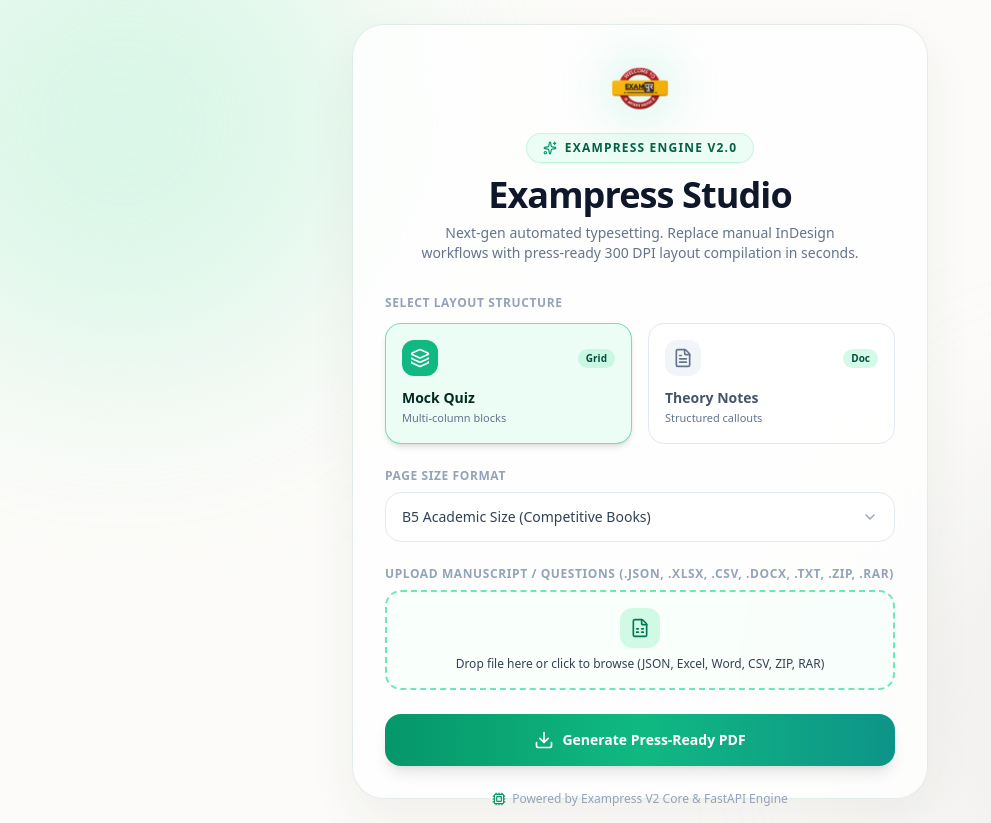
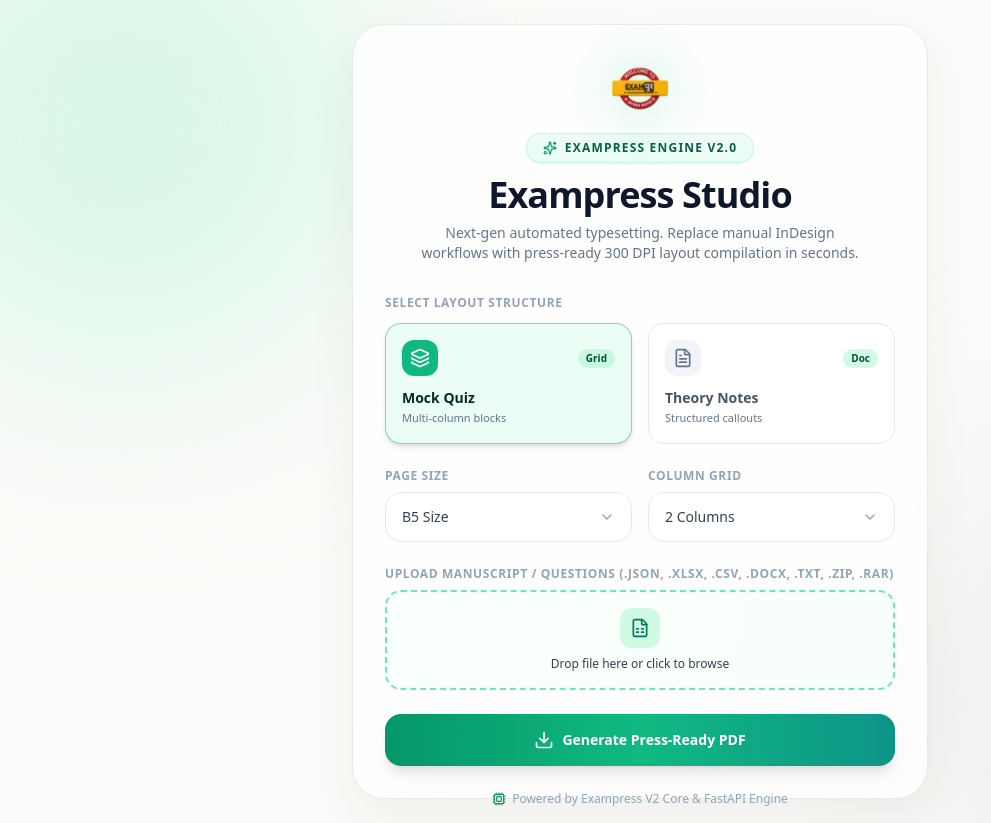
Before and after one commit to AK47amit/exampress-v2, a React (Vite) app in the folder frontend/: page / in a window 1280 px wide. Shown: the whole page, without its empty margins (0-991 px from the left). Built offline with nearby package versions, Linux system fonts and the light colour scheme.

Commit message:
Fix column layout and add dynamic column selector

```diff
--- a/frontend/src/App.tsx
+++ b/frontend/src/App.tsx
@@ -6,10 +6,12 @@
 export default function App() {
   const [bookType, setBookType] = useState('quiz');
   const [formatSize, setFormatSize] = useState('B5');
+  const [columnCount, setColumnCount] = useState('2'); // Added Column Count State
   const [selectedFile, setSelectedFile] = useState<File | null>(null);
   const [loading, setLoading] = useState(false);
   const [success, setSuccess] = useState(false);
   const [isOpen, setIsOpen] = useState(false);
+  const [isColOpen, setIsColOpen] = useState(false); // Dropdown toggle for columns
 
   const handleFileChange = (e: React.ChangeEvent<HTMLInputElement>) => {
     if (e.target.files && e.target.files[0]) {
@@ -25,12 +27,12 @@
     const formData = new FormData();
     formData.append('book_type', bookType);
     formData.append('format_size', formatSize);
+    formData.append('column_count', columnCount); // Sending column count to backend
     if (selectedFile) {
       formData.append('file', selectedFile);
     }
 
     try {
-      // Create an AbortController to handle long cold-starts for Render backend (90 seconds timeout)
       const controller = new AbortController();
       const timeoutId = setTimeout(() => controller.abort(), 90000);
 
@@ -47,7 +49,7 @@
         const url = window.URL.createObjectURL(blob);
         const a = document.createElement('a');
         a.href = url;
-        a.download = `exampress_${bookType}_${formatSize}.pdf`;
+        a.download = `exampress_${bookType}_${formatSize}_${columnCount}col.pdf`;
         document.body.appendChild(a);
         a.click();
         a.remove();
@@ -130,31 +132,41 @@
             </div>
           </div>
 
+          <div className="grid grid-cols-2 gap-4">
+            {/* Page Size Format */}
             <div>
-            <label className="block text-xs font-bold uppercase tracking-wider text-slate-400 mb-2">Page Size Format</label>
+              <label className="block text-xs font-bold uppercase tracking-wider text-slate-400 mb-2">Page Size</label>
               <div className="relative">
                 <div
                   onClick={() => setIsOpen(!isOpen)}
                   className="w-full bg-white/90 border border-slate-200 rounded-2xl px-4 py-3.5 text-slate-700 text-sm flex items-center justify-between cursor-pointer"
                 >
-                <span className="font-medium">
-                  {formatSize === 'B5' ? 'B5 Academic Size (Competitive Books)' : 'A4 Standard Format (Comprehensive Guides)'}
-                </span>
+                  <span className="font-medium truncate">{formatSize} Size</span>
                   <ChevronDown className={`w-4 h-4 text-slate-400 transition-transform ${isOpen ? 'rotate-180 text-emerald-600' : ''}`} />
                 </div>
 
                 <div className={`absolute top-full left-0 right-0 mt-2 bg-white/95 border border-emerald-100 rounded-2xl shadow-xl overflow-hidden z-20 ${isOpen ? 'block' : 'hidden'}`}>
+                  <div onClick={() => { setFormatSize('B5'); setIsOpen(false); }} className="px-4 py-3 text-sm cursor-pointer hover:bg-emerald-50">B5 Academic</div>
+                  <div onClick={() => { setFormatSize('A4'); setIsOpen(false); }} className="px-4 py-3 text-sm cursor-pointer hover:bg-emerald-50">A4 Standard</div>
+                </div>
+              </div>
+            </div>
+
+            {/* Column Count Selector */}
+            <div>
+              <label className="block text-xs font-bold uppercase tracking-wider text-slate-400 mb-2">Column Grid</label>
+              <div className="relative">
                 <div
-                  onClick={() => { setFormatSize('B5'); setIsOpen(false); }}
-                  className="px-4 py-3.5 text-sm cursor-pointer hover:bg-emerald-50"
+                  onClick={() => setIsColOpen(!isColOpen)}
+                  className="w-full bg-white/90 border border-slate-200 rounded-2xl px-4 py-3.5 text-slate-700 text-sm flex items-center justify-between cursor-pointer"
                 >
-                  B5 Academic Size (Competitive Books)
+                  <span className="font-medium truncate">{columnCount} Columns</span>
+                  <ChevronDown className={`w-4 h-4 text-slate-400 transition-transform ${isColOpen ? 'rotate-180 text-emerald-600' : ''}`} />
                 </div>
-                <div
-                  onClick={() => { setFormatSize('A4'); setIsOpen(false); }}
-                  className="px-4 py-3.5 text-sm cursor-pointer hover:bg-emerald-50"
-                >
-                  A4 Standard Format (Comprehensive Guides)
+
+                <div className={`absolute top-full left-0 right-0 mt-2 bg-white/95 border border-emerald-100 rounded-2xl shadow-xl overflow-hidden z-20 ${isColOpen ? 'block' : 'hidden'}`}>
+                  <div onClick={() => { setColumnCount('2'); setIsColOpen(false); }} className="px-4 py-3 text-sm cursor-pointer hover:bg-emerald-50">2 Columns (Standard)</div>
+                  <div onClick={() => { setColumnCount('3'); setIsColOpen(false); }} className="px-4 py-3 text-sm cursor-pointer hover:bg-emerald-50">3 Columns (Compact)</div>
                 </div>
               </div>
             </div>
@@ -167,7 +179,7 @@
                 <FileSpreadsheet className="w-5 h-5" />
               </div>
               <span className="text-xs font-medium text-slate-700 text-center">
-                {selectedFile ? selectedFile.name : "Drop file here or click to browse (JSON, Excel, Word, CSV, ZIP, RAR)"}
+                {selectedFile ? selectedFile.name : "Drop file here or click to browse"}
               </span>
               <input type="file" accept=".json,.xlsx,.xls,.csv,.docx,.txt,.zip,.rar" onChange={handleFileChange} className="hidden" />
             </label>
```
Also changed, not shown: 1 other file (tests, documents, lock files or other folders). Lines whose indentation alone changed are shown as unchanged.
